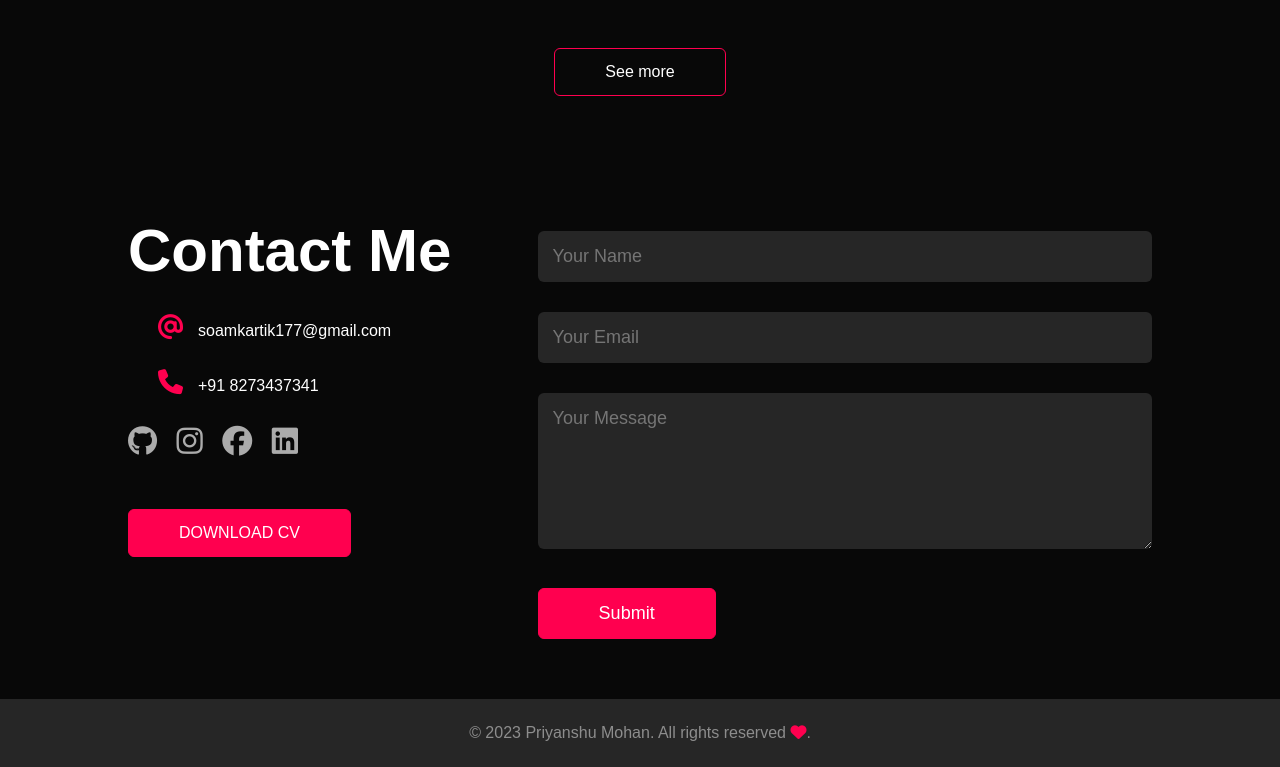
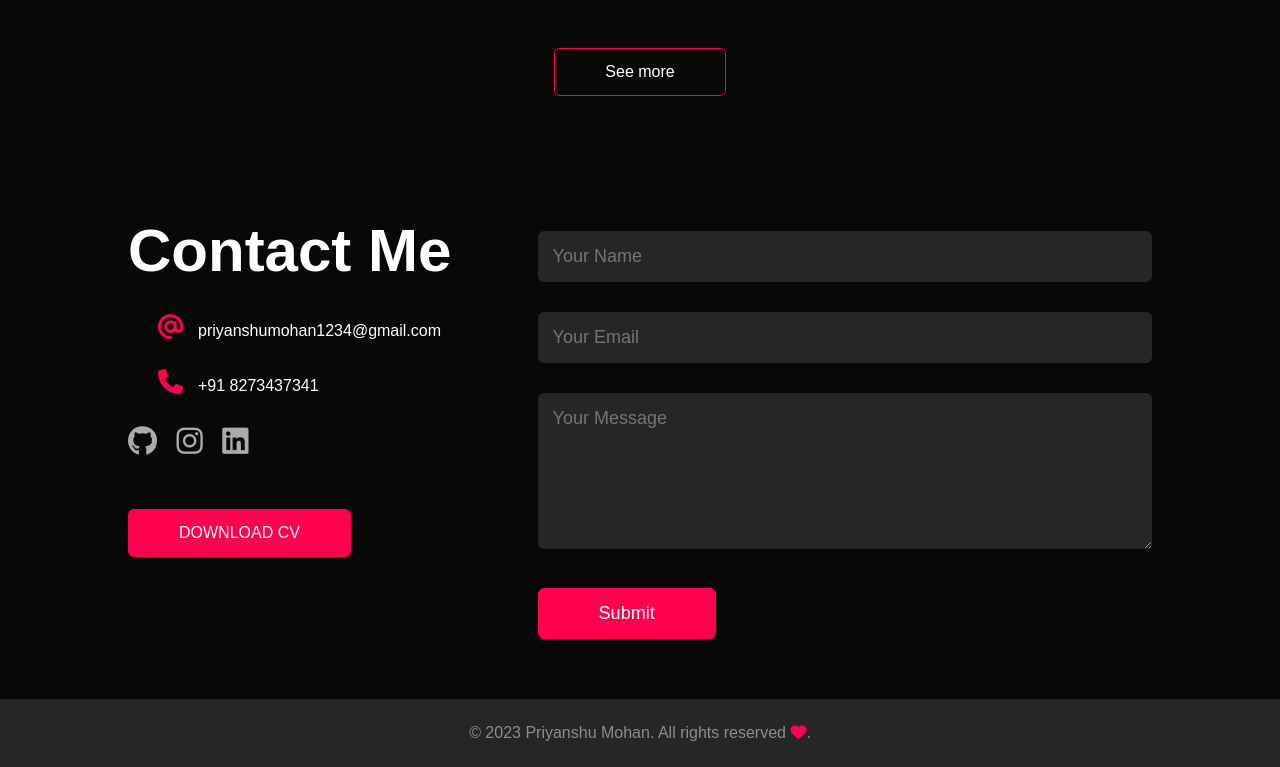
Before and after one commit to ZETCHBELLoL/Codsoft, a plain HTML site: page Portfolio/index.html in a window 1280 px wide. Shown: the part 2522-3289 px from the top of the page. Drawn offline with Linux system fonts and the light colour scheme.

Commit message:
Update index.html
Update email

```diff
--- a/Portfolio/index.html
+++ b/Portfolio/index.html
@@ -126,13 +126,12 @@ My journey isn't just academic—I've represented my school at the national leve
     <div class="row">
       <div class="contact-left">
         <h1 class="sub-title">Contact Me</h1>
-        <p><i class="fa-solid fa-at"></i></i>soamkartik177@gmail.com</p>
+        <p><i class="fa-solid fa-at"></i></i>priyanshumohan1234@gmail.com</p>
         <p><i class="fa-solid fa-phone"></i>+91 8273437341</p>
         <div class="social-icons">
           <a href="https://github.com/ZETCHBELLoL/Codsoft"><i class="fa-brands fa-github"></i></a>
           <a href="https://www.instagram.com/xzetchbell?igsh=cjhsNGtkZGF4d21m"><i class="fa-brands fa-instagram"></i></a>
-          <a href="https://www.facebook.com/profile.php?id=100010724767738&mibextid=rS40aB7S9Ucbxw6v"><i class="fa-brands fa-facebook"></i></a>
-          <a href=""><i class="fa-brands fa-linkedin"></i></a>
+          <a href="https://www.linkedin.com/in/priyanshu-mohan?utm_source=share&utm_campaign=share_via&utm_content=profile&utm_medium=android_app"><i class="fa-brands fa-linkedin"></i></a>
         </div>
         <a href="images/Priyanshu.cv.pdf" download class="btn btn2">DOWNLOAD CV</a>
       </div>
```
